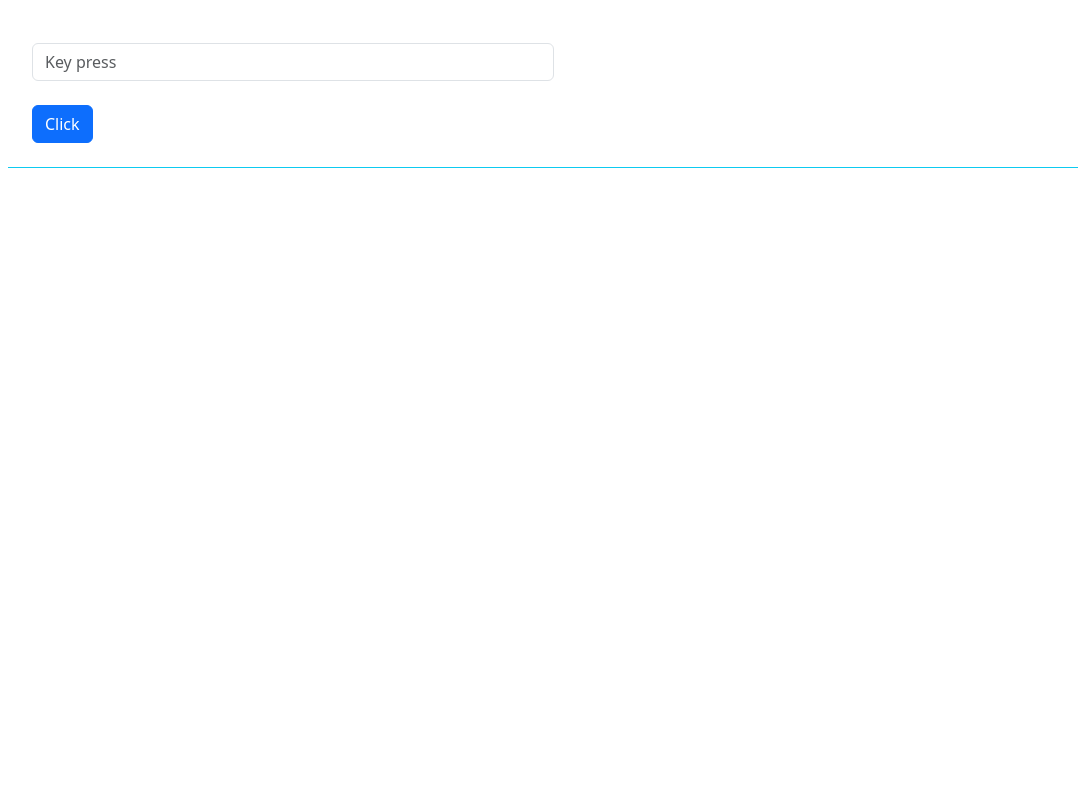
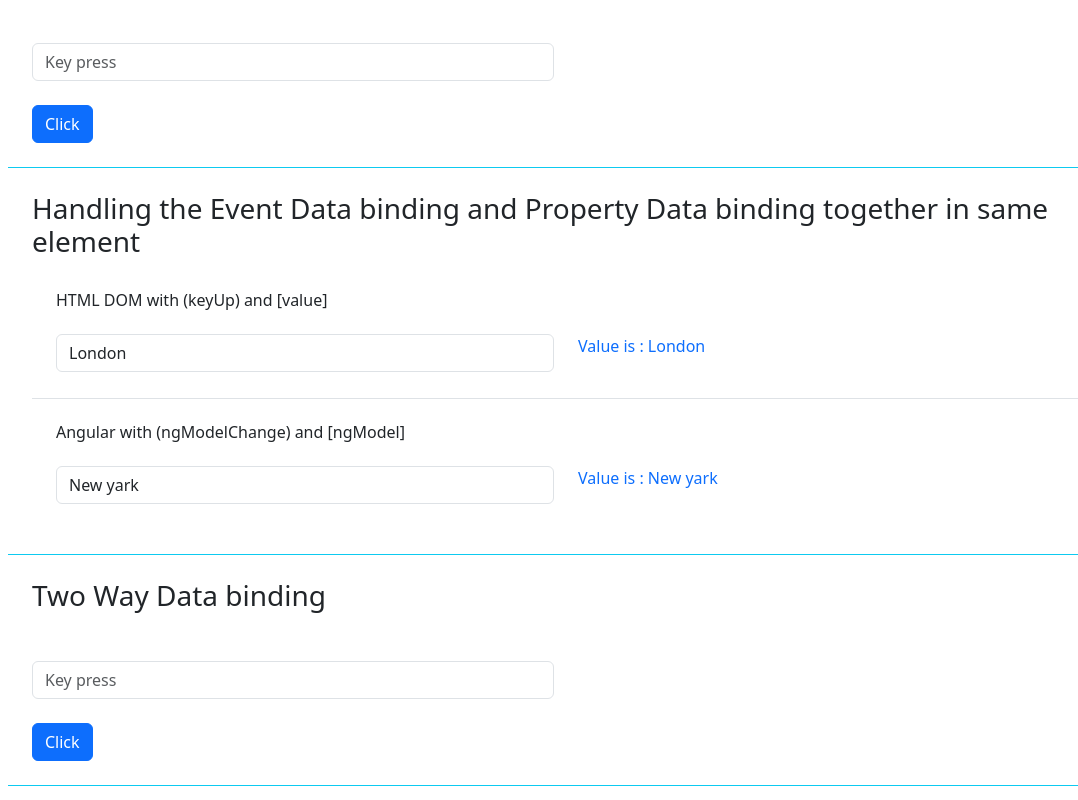
Before and after one commit to madanpatakota/Batch10ngBasicsApp, an Angular app: page / in a window 1280 px wide. Shown: the part 584-1384 px from the top of the page, without its empty margins (74-1152 px from the left). Built offline with nearby package versions, Linux system fonts and the light colour scheme.

Commit message:
Second class

```diff
--- a/src/app/app.component.html
+++ b/src/app/app.component.html
@@ -1,5 +1,3 @@
-
-
 <!-- <h1>this is Appcomponent</h1> -->
 
 <!-- ============================================ -->
@@ -10,50 +8,51 @@ YOU have to decorate the angular element as html element -->
 
 <app-customer-signup></app-customer-signup> -->
 <!-- <button class="btn btn-primary">Primary</button> -->
-<form style="margin-bottom: 50em;">
+
+<form style="margin-bottom: 50em">
   <div class="container mt-5">
     <div class="">
       <ul class="list-group list-group-flush">
         <li class="list-group-item p-4 border-bottom border-info">
           <h3>String interpolation | String Data Binding</h3>
-                  <div class="mt-4">{{ProjectName}} and {{title}}</div>
-                  <div class="mt-4">{{getCustomerName()}}</div>
+          <div class="mt-4">{{ ProjectName }} and {{ title }}</div>
+          <div class="mt-4">{{ getCustomerName() }}</div>
         </li>
-
 
         <li class="list-group-item p-4 border-bottom border-info">
           <h3>Property Data Binding</h3>
           <div class="row">
             <div class="col-md-6">
-                       <input type="text" value="Admin"
-                       class="form-control mt-4" />
-                    </div>
-                </div>
-
-
-                <div class="row">
-                  <div class="col-md-6">
-                     <input type="text" [value]="CustomerRole"
-                     class="form-control mt-4" />
+              <input type="text" value="Admin" class="form-control mt-4" />
             </div>
           </div>
 
           <div class="row">
             <div class="col-md-6">
-                     <input [type]="inputType" class="form-check-input mt-4"/>
+              <input
+                type="text"
+                [value]="CustomerRole"
+                class="form-control mt-4"
+              />
             </div>
           </div>
 
+          <div class="row">
+            <div class="col-md-6">
+              <input [type]="inputType" class="form-check-input mt-4" />
+            </div>
+          </div>
 
           <div class="row">
             <div class="col-md-6">
               <input
-                      [type]="inputType" class="form-check-input mt-4"
-                      [disabled] = "disabled" />
+                [type]="inputType"
+                class="form-check-input mt-4"
+                [disabled]="disabled"
+              />
             </div>
           </div>
         </li>
-
 
         <li class="list-group-item p-4 border-bottom border-info">
           <h3>Event Data Binding</h3>
@@ -63,20 +62,102 @@ YOU have to decorate the angular element as html element -->
                 type="text"
                 placeholder="Key press"
                 class="form-control mt-4"
-                     (keypress)="captureData($event)" />
+                (keypress)="captureData($event)"
+              />
             </div>
           </div>
 
           <div class="row mt-4">
             <div class="col-md-6">
-                     <button (click)="btnClick()"
-                     class="btn btn-primary"
-                     >Click</button>
+              <button type="button" (click)="btnClick()" class="btn btn-primary">
+                Click
+              </button>
+            </div>
+          </div>
+        </li>
+
+        <li class="list-group-item p-4 border-bottom border-info">
+          <h3>
+            Handling the Event Data binding and Property Data binding together
+            in same element
+          </h3>
+          <ul class="list-group list-group-flush">
+            <li class="list-group-item p-4">
+              <h6>HTML DOM with (keyUp) and [value]</h6>
+              <div class="row mt-4">
+                <div class="col-md-6">
+                  <input
+                  placeholder="keyup"
+                  class="form-control"
+                  (keyup)="evtCusLocationKeyUp($event)"
+                  [value]="cusPeterLocation" />
+                </div>
+                <div class="col-md-6">
+                  <p class="text-primary mt-auto">Value is : {{cusPeterLocation}}</p>
+                </div>
+              </div>
+            </li>
+             <!-- <li>
+                Try to take checkbox apply html DOM(change and value)
+             </li> -->
+
+             <!-- <li>
+                Try to take checkbox apply Angular(ngmodel and ngmodelchange)
+             </li> -->
+            <li class="list-group-item p-4">
+              <!--1. ngModel which represents the value of that element
+                  2. It will fired when ngModel change-->
+              <h6>Angular with (ngModelChange) and [ngModel] </h6>
+              <div class="row mt-4">
+                <div class="col-md-6">
+                  <!-- text  that will be in string -->
+                  <input
+                  placeholder="Location"
+                  class="form-control"
+                  type="text"
+                  name="cusJohnLocation"
+                  [ngModel] = "cusJohnLocation"
+                  (ngModelChange)="evtCusLocationModelChange($event)" />
+                </div>
+                <div class="col-md-6">
+                  <p class="text-primary mt-auto">Value is : {{cusJohnLocation}}</p>
+                </div>
+              </div>
+            </li>
+          </ul>
+        </li>
+
+        <!-- {{}}  , []  , () , $event , KeyBoardEvent type  [()] -->
+
+        <li class="list-group-item p-4 border-bottom border-info">
+          <h3 class="bullet-icon">Two Way Data binding</h3>
+          <div class="row mt-4">
+            <div class="col-md-6">
+              <input
+                type="text"
+                placeholder="Key press"
+                class="form-control mt-4"
+                (keypress)="captureData($event)"
+              />
             </div>
           </div>
 
+          <div class="row mt-4">
+            <div class="col-md-6">
+              <button type="button" (click)="btnClick()" class="btn btn-primary">
+                Click
+              </button>
+            </div>
+          </div>
+        </li>
 
-            </li>
+
+
+
+
+
+
+
       </ul>
     </div>
   </div>
--- a/src/app/app.component.ts
+++ b/src/app/app.component.ts
@@ -36,9 +36,35 @@ export class AppComponent {
 
     btnClick(){
        console.log("Button fired");
-       window.alert("Message is".concat(this.ProjectName));
+      //  window.alert("Message is".concat(this.ProjectName));
     }
 
+    /*  Handling the Event Data binding and Property Data binding together in same element */
+    cusPeterLocation = "London";
+
+    evtCusLocationKeyUp($eventDetails:KeyboardEvent){
+     var htmlInputEl = $eventDetails.target as HTMLInputElement;
+     console.log(htmlInputEl.value);
+
+     this.cusPeterLocation = htmlInputEl.value;
+
+   }
+
+
+   cusJohnLocation = "New yark";
+
+   evtCusLocationModelChange($event:string){
+
+       //parseInt($event)
+
+       /*Trying to update the Customer Location By ngModel*/
+       this.cusJohnLocation = $event;
+   }
+
+
+
+
+    /*Two Way Databinding  = propertydatabidning + event databinding*/
 
 
 }
--- a/src/app/app.module.ts
+++ b/src/app/app.module.ts
@@ -5,6 +5,7 @@ import { AppComponent } from './app.component';
 
 import { testComponent } from './test/test.component';
 import { CustomerSignupComponent } from './customer-signup/customer-signup.component';
+import { FormsModule } from '@angular/forms';
 
 
 @NgModule({
@@ -14,7 +15,8 @@ import { CustomerSignupComponent } from './customer-signup/customer-signup.compo
     CustomerSignupComponent
   ],
   imports: [
-    BrowserModule
+    BrowserModule,
+    FormsModule
   ],
   providers: [],
   bootstrap: [AppComponent]
```
Also changed, not shown: src/notes.txt. Lines whose indentation alone changed are shown as unchanged.
